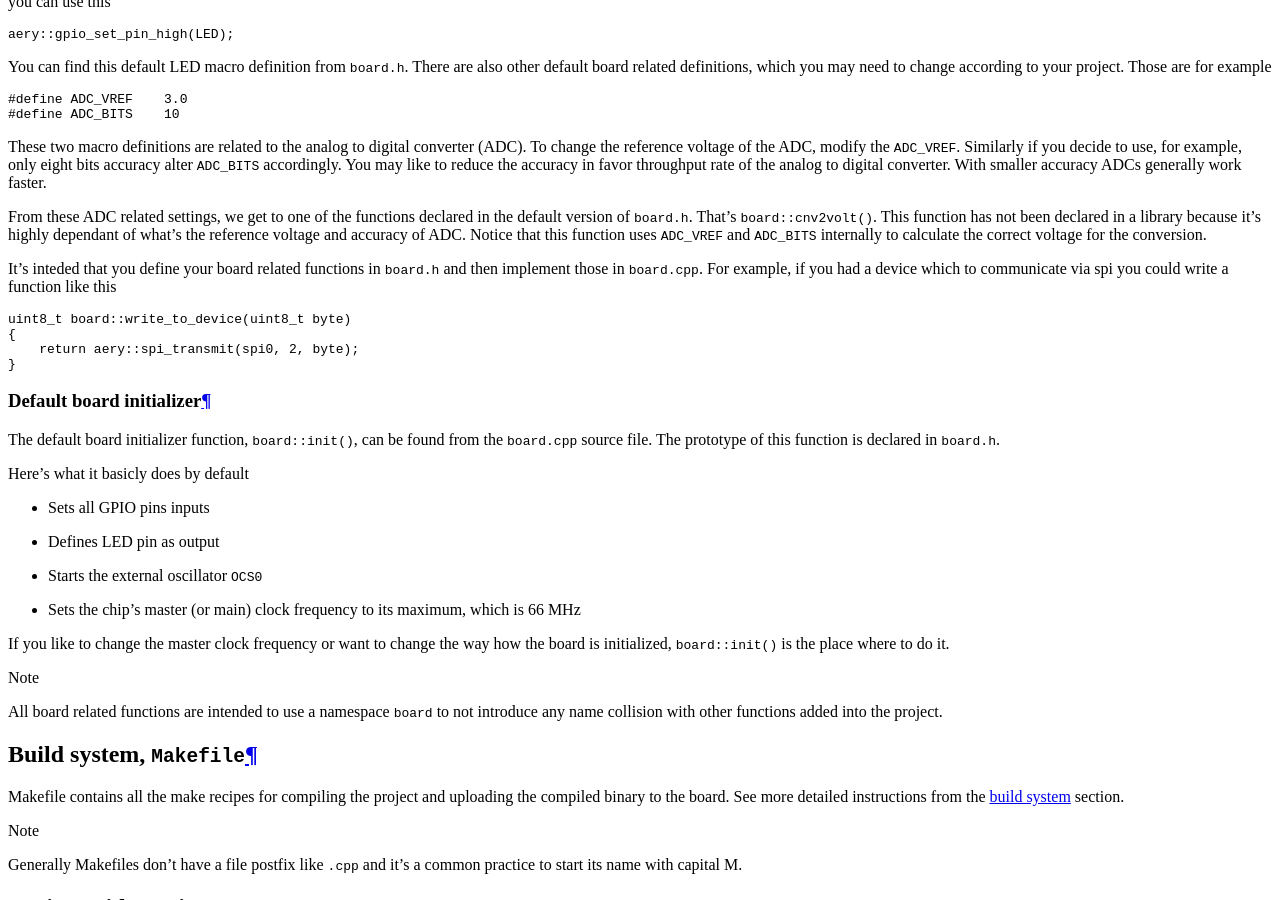
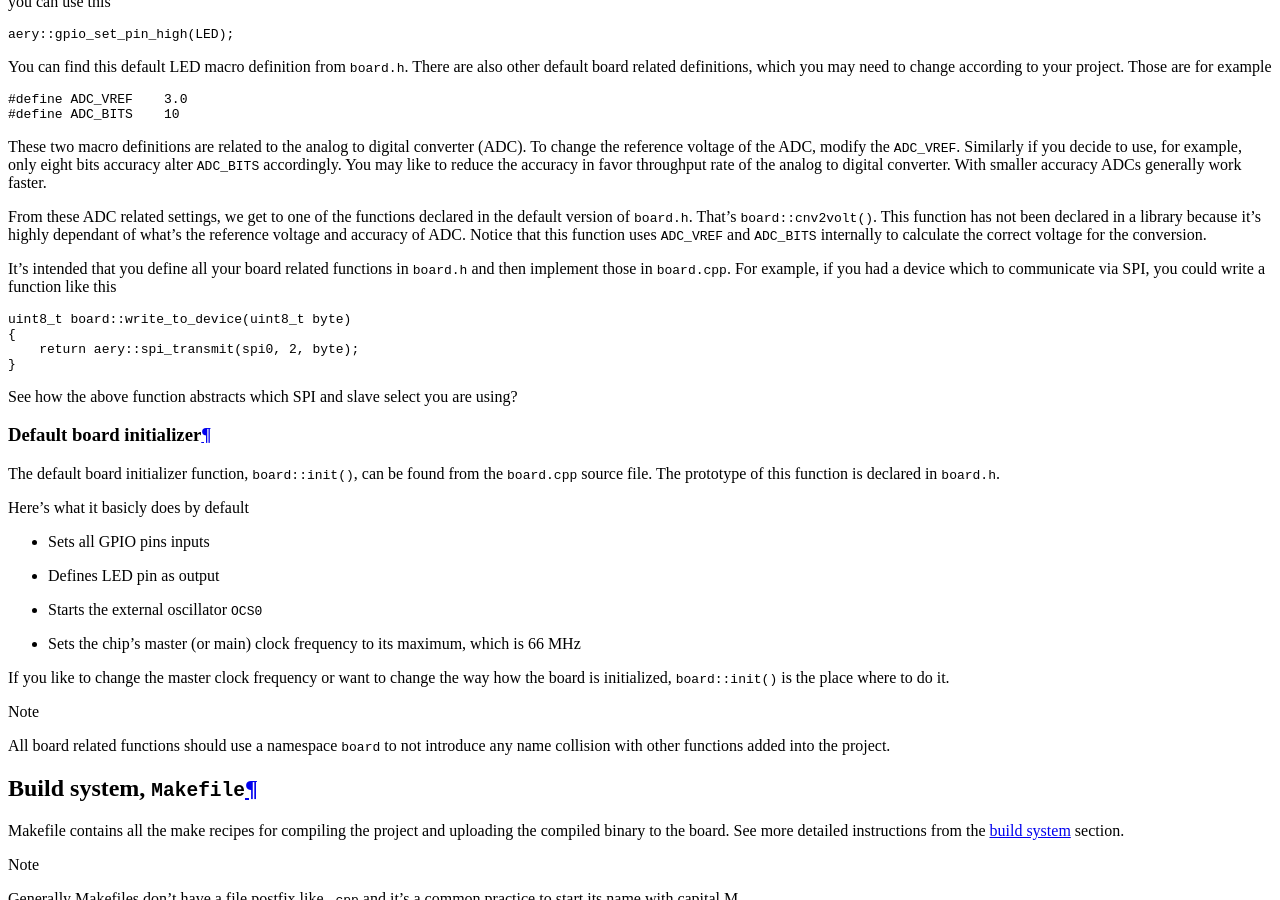
Before and after one commit to aery32/aery32-refguide, a Sphinx documentation site: the page built from source/project_structure.rst, in a window 1280 px wide and 900 px high, scrolled down 1705 px. Built offline with Sphinx 7.4.7, drawn with Linux system fonts in a browser that asks for light colours.

Commit message:
Fix some typos

```diff
--- a/source/project_structure.rst
+++ b/source/project_structure.rst
@@ -151,9 +151,9 @@ of what's the reference voltage and accuracy of ADC. Notice that this function
 uses ``ADC_VREF`` and ``ADC_BITS`` internally to calculate the correct voltage
 for the conversion.
 
-It's inteded that you define your board related functions in ``board.h``
+It's intended that you define all your board related functions in ``board.h``
 and then implement those in ``board.cpp``. For example, if you had a device
-which to communicate via spi you could write a function like this
+which to communicate via SPI, you could write a function like this
 
 .. code-block:: c++
 
@@ -161,6 +161,8 @@ which to communicate via spi you could write a function like this
     {
         return aery::spi_transmit(spi0, 2, byte);
     }
+
+See how the above function abstracts which SPI and slave select you are using?
 
 Default board initializer
 '''''''''''''''''''''''''
@@ -182,9 +184,8 @@ how the board is initialized, ``board::init()`` is the place where to do it.
 
 .. note::
 
-    All board related functions are intended to use a namespace ``board``
-    to not introduce any name collision with other functions added into
-    the project.
+    All board related functions should use a namespace ``board`` to not
+    introduce any name collision with other functions added into the project.
 
 Build system, ``Makefile``
 --------------------------
```
